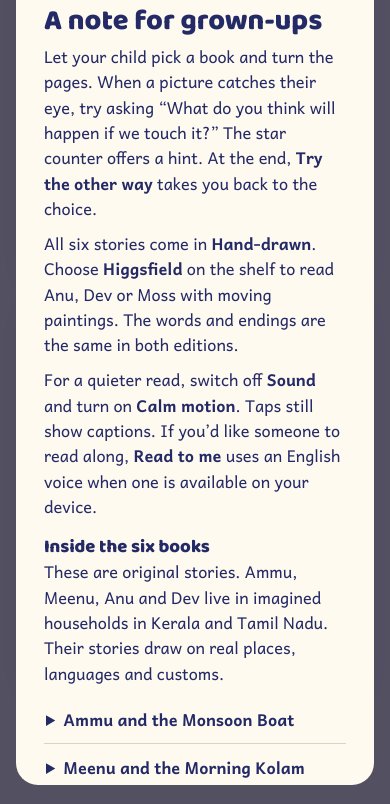
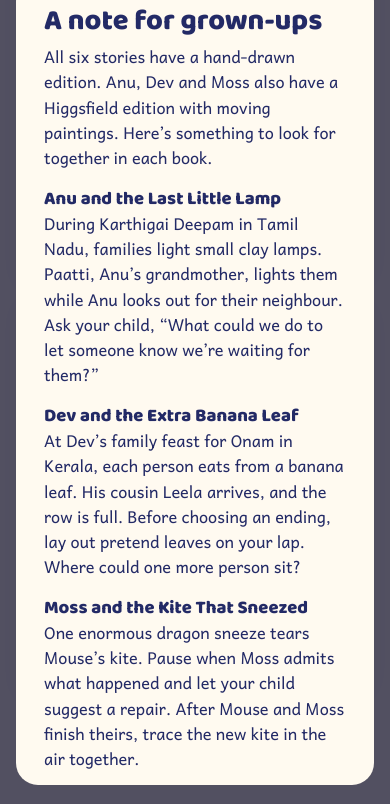
Before and after one commit to brej-29/Paper-Story-Grove, a plain HTML site: page index.html in a window 390 px wide. Both pictures are taken after a click on the button "A note for grown-ups". Shown: the part 2478-3282 px from the top of the page. Drawn offline with Linux system fonts and the light colour scheme.

Commit message:
Show desktop and phone reading in motion and feature all six family notes

```diff
--- a/index.html
+++ b/index.html
@@ -217,13 +217,26 @@
   </main>
 
   <dialog id="notes" aria-labelledby="notesH">
-    <h2 id="notesH">A note for grown-ups</h2>
-    <p>Let your child pick a book and turn the pages. When a picture catches their eye, try asking “What do you think will happen if we touch it?” The star counter offers a hint. At the end, <strong>Try the other way</strong> takes you back to the choice.</p>
-    <p>All six stories come in <strong>Hand-drawn</strong>. Choose <strong>Higgsfield</strong> on the shelf to read Anu, Dev or Moss with moving paintings. The words and endings are the same in both editions.</p>
-    <p>For a quieter read, switch off <strong>Sound</strong> and turn on <strong>Calm motion</strong>. Taps still show captions. If you’d like someone to read along, <strong>Read to me</strong> uses an English voice when one is available on your device.</p>
-    <h3>Inside the six books</h3>
-    <p>These are original stories. Ammu, Meenu, Anu and Dev live in imagined households in Kerala and Tamil Nadu. Their stories draw on real places, languages and customs.</p>
-    <div id="notesBody"></div>
+    <h2 id="notesH" tabindex="-1" autofocus>A note for grown-ups</h2>
+    <p>All six stories have a hand-drawn edition. Anu, Dev and Moss also have a Higgsfield edition with moving paintings. Here’s something to look for together in each book.</p>
+    <div class="book-notes">
+      <h3>Anu and the Last Little Lamp</h3>
+      <p>During Karthigai Deepam in Tamil Nadu, families light small clay lamps. Paatti, Anu’s grandmother, lights them while Anu looks out for their neighbour. Ask your child, “What could we do to let someone know we’re waiting for them?”</p>
+      <h3>Dev and the Extra Banana Leaf</h3>
+      <p>At Dev’s family feast for Onam in Kerala, each person eats from a banana leaf. His cousin Leela arrives, and the row is full. Before choosing an ending, lay out pretend leaves on your lap. Where could one more person sit?</p>
+      <h3>Moss and the Kite That Sneezed</h3>
+      <p>One enormous dragon sneeze tears Mouse’s kite. Pause when Moss admits what happened and let your child suggest a repair. After Mouse and Moss finish theirs, trace the new kite in the air together.</p>
+      <h3>Ammu and the Monsoon Boat</h3>
+      <p>Ammu and her grandfather follow a little paper boat through the Kerala backwaters. Listen for the rain together. What might Ammu hear if she follows the drums instead of the quiet lily channel?</p>
+      <h3>Meenu and the Morning Kolam</h3>
+      <p>A kolam is a doorstep pattern traditionally drawn with rice flour in Tamil Nadu. Tap the dots with Meenu, then let your child draw a loop on your palm. Will they put a peacock or a sun in the middle?</p>
+      <h3>Puff, the Sleepy Little Cloud</h3>
+      <p>Puff is still awake when the world is settling down. Copy a sleepy sound together, then let your child tuck Puff in. Would a cloud feel cosier beside the moon or curled up on a hill?</p>
+    </div>
+    <h3>Reading together</h3>
+    <p>These adventures are original fiction. The places, languages and customs in the Kerala and Tamil Nadu stories are real. Open the word notes below for more about Ammu’s and Meenu’s worlds.</p>
+    <details id="storyWords"><summary>Words from Ammu’s and Meenu’s stories</summary><div id="notesBody"></div></details>
+    <p>Tap the star counter for a hint. At an ending, <strong>Try the other way</strong> takes you back to the choice. For a quiet read, switch off <strong>Sound</strong> and turn on <strong>Calm motion</strong>. Taps still show captions. <strong>Read to me</strong> uses an English voice when one is available.</p>
     <form method="dialog"><button class="btn">Close</button></form>
   </dialog>
 
--- a/js/app.js
+++ b/js/app.js
@@ -99,14 +99,8 @@
   $('#paintEdition').onchange = changeEdition;
   $('#books').onclick = e => { const b = e.target.closest('.book'); if (b) openStory(b.dataset.story); };
 
-  const bookNotes = [
-    ...GROWNUPS,
-    ['Anu and the Last Little Lamp', 'During Karthigai Deepam, families in Tamil Nadu light small clay lamps. Paatti, Anu’s grandmother, lights the lamps in this story. Anu chooses how to welcome their neighbour home. Where would your child put a light for someone they love?'],
-    ['Dev and the Extra Banana Leaf', 'A sadya is a feast served on banana leaves. At this family’s Onam meal in Kerala, Dev needs a place for his cousin before the rice arrives. Try laying out pretend leaves with your fingers. Can you find room for one more?'],
-    ['Moss and the Kite That Sneezed', 'Moss is a dragon who mends kites. When his sneeze tears Mouse’s kite, the two friends work out how to mend it together. Trace the shape of your child’s new kite in the air, then give it a little breeze.']
-  ];
-  $('#notesBody').innerHTML = bookNotes.map(([title, note]) =>
-    `<details><summary>${esc(title)}</summary><p>${esc(note)}</p></details>`
+  $('#notesBody').innerHTML = GROWNUPS.slice(0, 2).map(([title, note]) =>
+    `<p><strong>${esc(title)}</strong><br>${esc(note)}</p>`
   ).join('');
   $('#grown').onclick = () => $('#notes').showModal();
 
--- a/styles.css
+++ b/styles.css
@@ -151,8 +151,7 @@ dialog h2 { margin: 0 0 8px; font: 800 1.8rem/1 var(--display); }
 dialog h3 { margin: 18px 0 2px; font: 800 1.15rem/1.1 var(--display); }
 dialog p { margin: 0 0 10px; }
 dialog form { display: flex; justify-content: flex-end; margin-top: 16px; }
-#notesBody details { border-bottom: 1px solid #ddd4bf; }
-#notesBody summary { cursor: pointer; padding: 11px 2px; font-weight: 700; }
+#storyWords summary { cursor: pointer; padding: 10px 0; font-weight: 700; }
 
 /* ---------- page turning ---------- */
 .turn-out { z-index: 2; animation: turn-out .85s ease-in-out forwards; }
```
Also changed, not shown: 3 other files.
